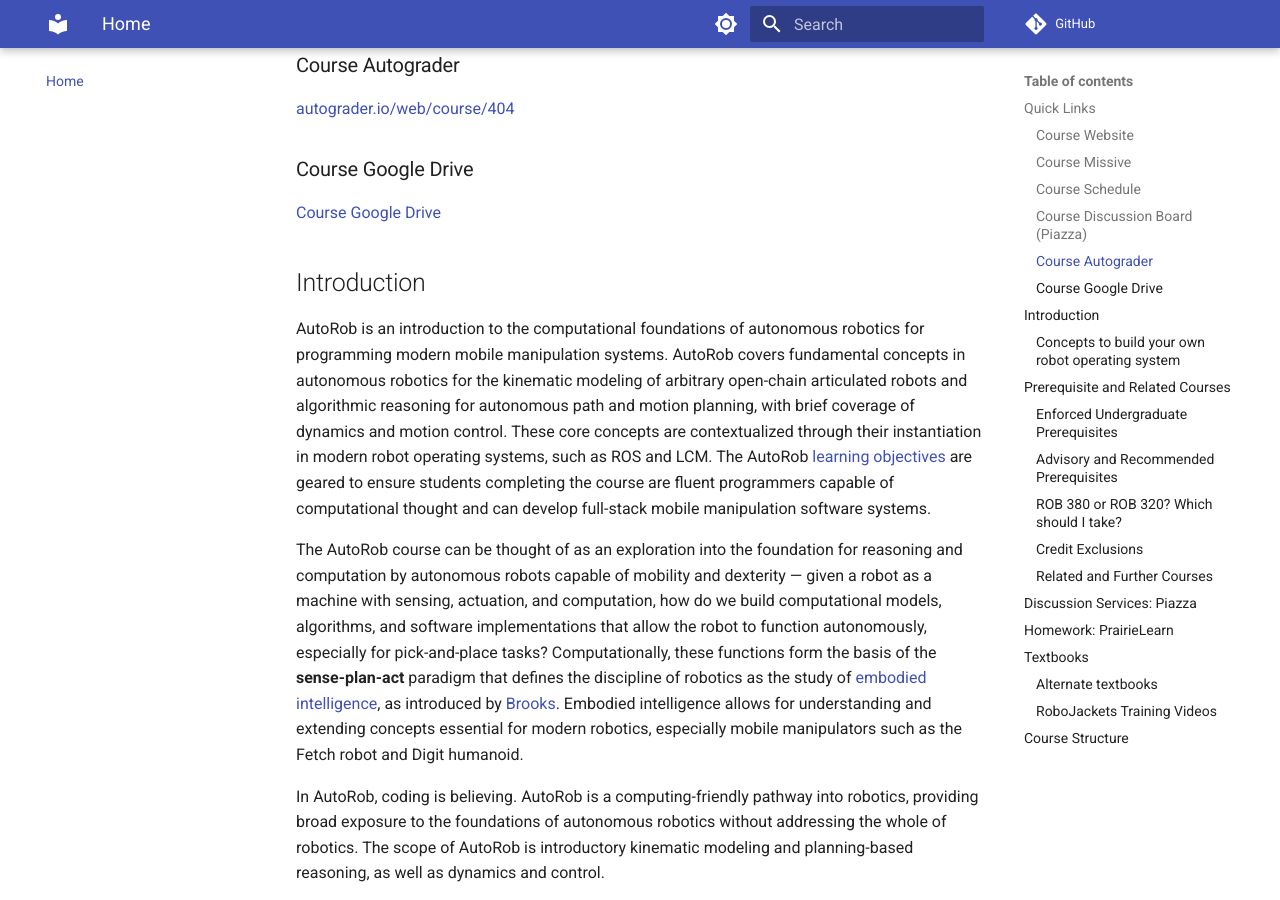
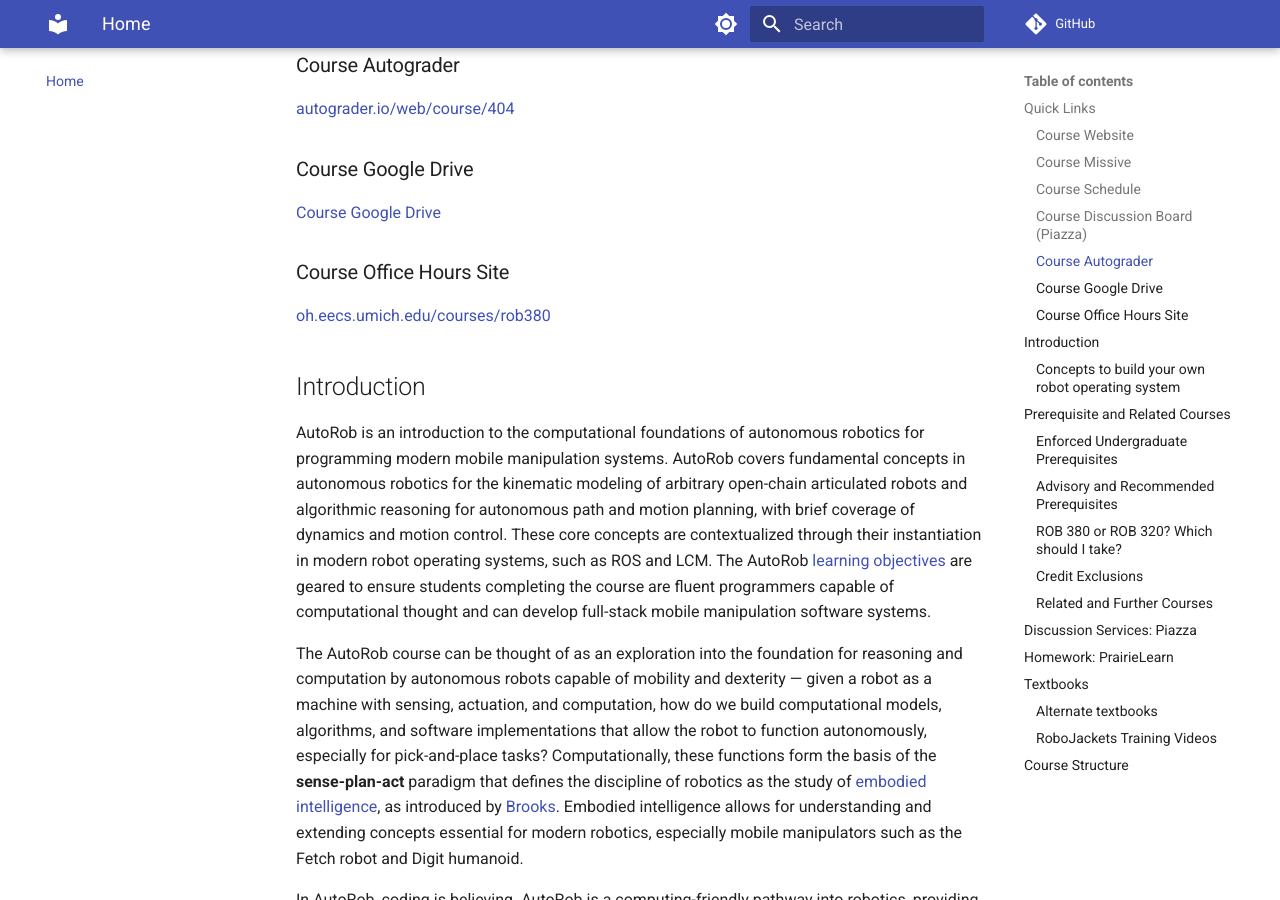
Before and after one commit to autorob/autorob.github.io, an MkDocs documentation site: the page built from docs/index.md, in a window 1280 px wide and 900 px high, scrolled down 1500 px. Built offline with MkDocs 1.6.1 and Material for MkDocs 9.7.7, drawn with Linux system fonts in a browser that asks for light colours; comment, search, counter and statistics services are not loaded.

Commit message:
Add Course Office Hours Site to Quick Links
Links to the EECS-hosted office hours queue (oh.eecs.umich.edu/courses/rob380).

```diff
--- a/docs/index.md
+++ b/docs/index.md
@@ -43,6 +43,10 @@
 ### Course Google Drive
 
 [Course Google Drive](https://drive.google.com/drive/folders/1r27BzMQNN_h4YBWMJ6AmJpnE1iJZg1WQ?usp=drive_link)
+
+### Course Office Hours Site
+
+[oh.eecs.umich.edu/courses/rob380](https://oh.eecs.umich.edu/courses/rob380)
 
 ## Introduction
 
```
